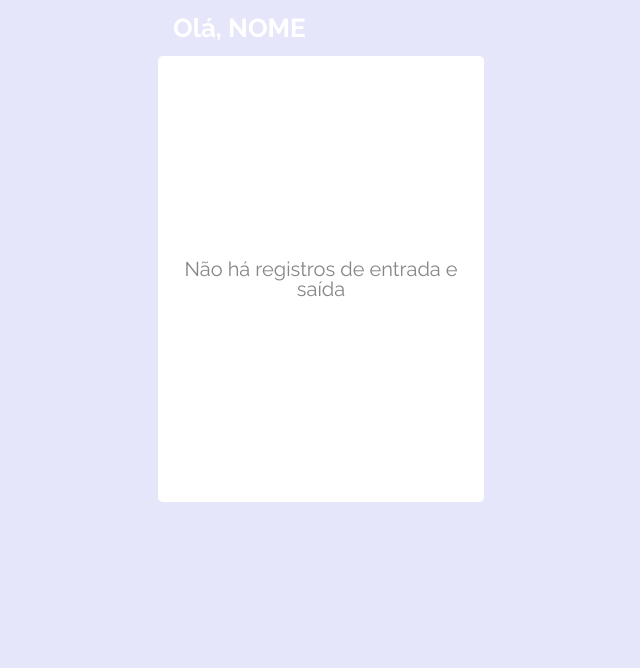
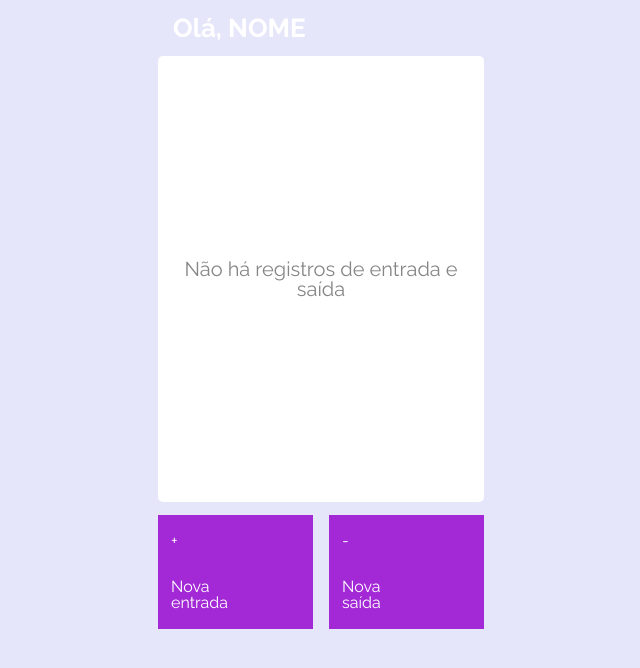
Before and after one commit to AnneKinder/projeto14-mywallet-front, a React (Create React App) app: page / in a window 1280 px wide. Shown: the top 668 px of the page, without its empty margins (319-959 px from the left). Built offline with nearby package versions, Linux system fonts and the light colour scheme.

Commit message:
add layout

```diff
--- a/src/assets/GlobalStyle.js
+++ b/src/assets/GlobalStyle.js
@@ -55,12 +55,15 @@ body{
   background-color: lavender; //#8C11BE;
   font-family: 'Raleway', sans-serif;
 	font-weight: 400;
+	box-sizing: border-box;
+}
 
-
+*{
+	box-sizing: border-box;
 }
 
 
-h2{
+h1{
 	font-family: 'Raleway';
 font-style: normal;
 font-weight: 700;
--- a/src/pages/Feed.js
+++ b/src/pages/Feed.js
@@ -5,11 +5,23 @@ import { useState } from "react";
 export default function Feed() {
   return (
     <>
-      <h2> Olá, NOME </h2>
+      <h1> Olá, NOME </h1>
         <RegistryList>
             Não há registros de entrada e saída
         </RegistryList>
+        <AddContainer>
+        <AddSty>
+           <h2>+</h2>
+            <h2>Nova entrada</h2>
+        </AddSty>
+        <AddSty>
+            <h2>-</h2>
+            <h2>Nova saída</h2>
+        </AddSty>
+        </AddContainer>
     </>
+
+
   );
 }
 
@@ -27,6 +39,27 @@ font-weight: 400;
 font-size: 20px;
 text-align: center;
 color: #868686;
+`
 
+const AddContainer = styled.div`
+display: flex;
+justify-content: space-between;
+margin-top: 13px;
 
+;
 `
+
+const AddSty = styled.div`
+display: flex;
+flex-direction: column;
+justify-content: space-between;
+width: 155px;
+height: 114px;
+background: #A328D6;
+color: white;
+padding: 18px 13px;
+
+h2{
+    width:15px;
+}
+`
```
